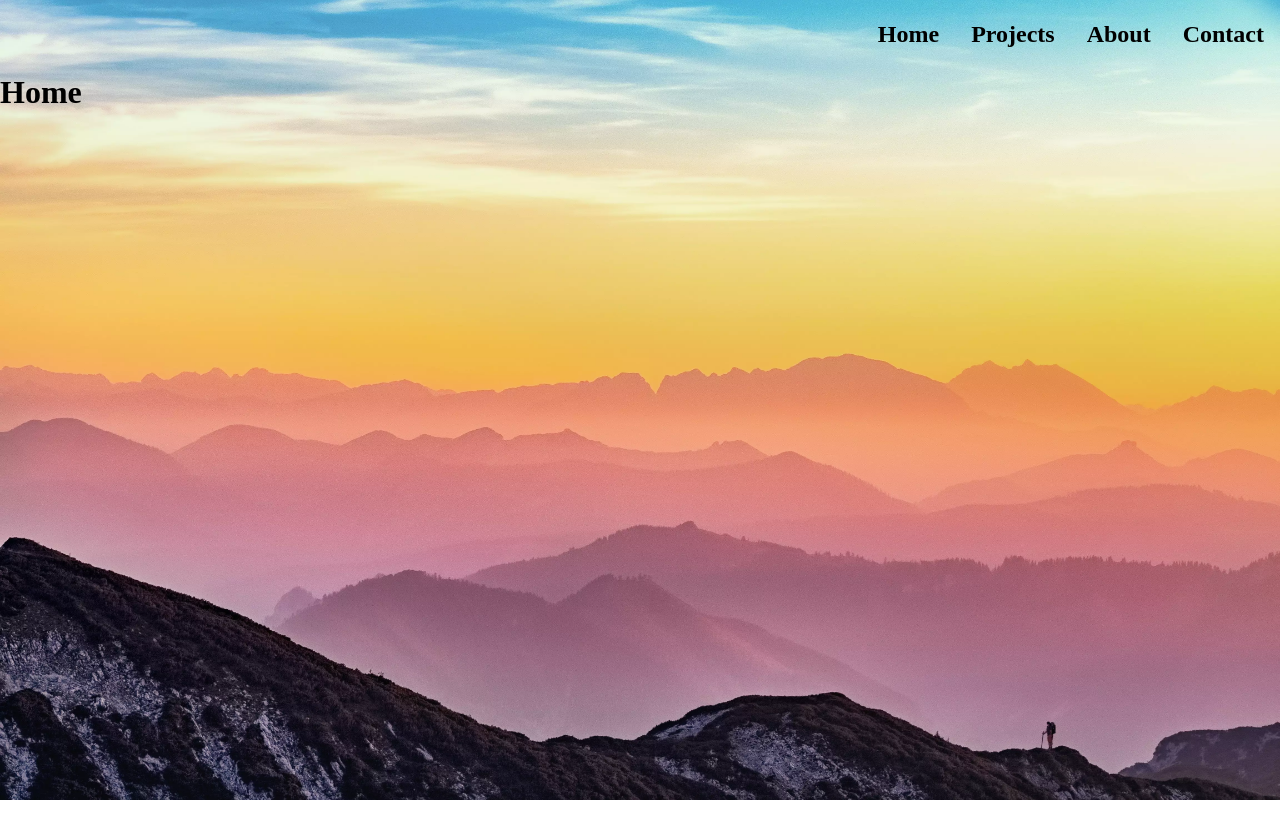
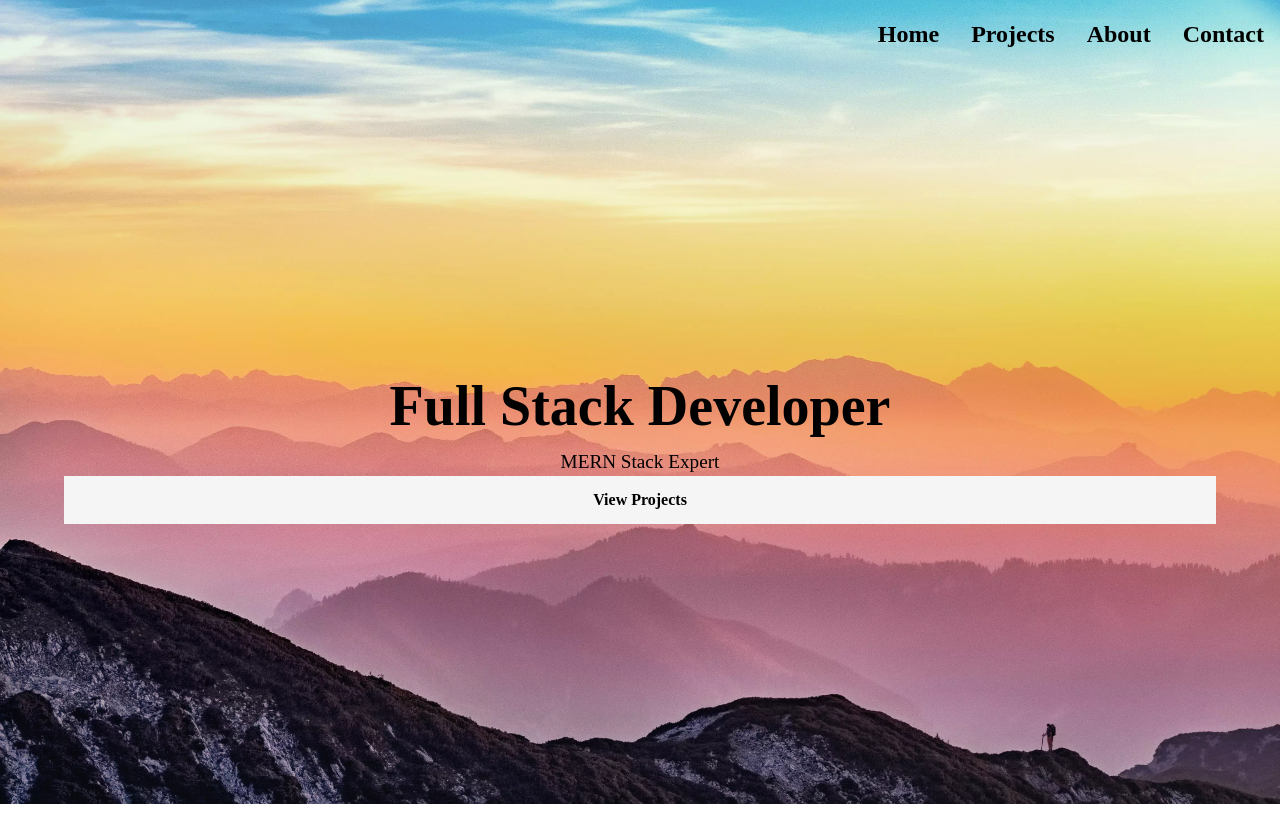
Before and after one commit to Eric-Santos/pwa-portfolio, a React (Create React App) app: page / in a window 1280 px wide. Built offline with nearby package versions, Linux system fonts and the light colour scheme; the HTML template or start-up script is replaced by a standard one.

Commit message:
added info and button to hero section

```diff
--- a/public/index.html
+++ b/public/index.html
@@ -21,7 +21,7 @@
       work correctly both with client-side routing and a non-root public URL.
       Learn how to configure a non-root public URL by running `npm run build`.
     -->
-    <title>React App</title>
+    <title>Eric Santos</title>
   </head>
   <body>
     <noscript>You need to enable JavaScript to run this app.</noscript>
--- a/src/components/Home.js
+++ b/src/components/Home.js
@@ -1,13 +1,20 @@
 import React from 'react'
 import '../styles/home.css'
+import { Link } from "react-router-dom";
 import Navbar from './Navbar'
 
 const Home = () => {
     return (
-        <main>
-            <Navbar/>
-            <h1>Home</h1>
-        </main>
-    )
+      <main>
+        <Navbar />
+        <div className="hero">
+          <h1>Full Stack Developer</h1>
+          <p>MERN Stack Expert</p>
+          <Link to="projects" className="project-link">
+            <h4>View Projects</h4>
+          </Link>
+        </div>
+      </main>
+    );
 }
 export default Home
--- a/src/components/Navbar.js
+++ b/src/components/Navbar.js
@@ -13,9 +13,9 @@ const Navbar = () => {
   return (
     <>
       <div className="icon">
-        <HiMenu size="30" onClick={handleClick}        />
+        <HiMenu size="50" onClick={handleClick} />
       </div>
-      <nav className={active ? 'active' : null}>
+      <nav className={active ? "active" : null}>
         <Link to="/" className="link">
           <h1> Home </h1>
         </Link>
--- a/src/styles/home.css
+++ b/src/styles/home.css
@@ -1,17 +1,43 @@
 main {
-  height: 100vh;
   background-image: url('../bkg-images/rain.webp');
   background-color: #cccccc;
   /* Used if the image is unavailable */
+  background-attachment: fixed;
+  background-size: cover;
+  background-color: #30d5c8;
   background-position: center;
-  /* Center the image */
   background-repeat: no-repeat;
-  /* Do not repeat the image */
-  background-size: cover;
-  /* Resize the background image to cover the entire container */
 }
 @media screen and (min-width: 960px) {
   main {
     background-image: url('../bkg-images/mountains.webp');
   }
 }
+main .hero {
+  display: flex;
+  justify-content: center;
+  align-items: center;
+  flex-flow: column;
+  height: 90vh;
+  margin: 1rem;
+}
+main .hero h1 {
+  color: black;
+  font-size: 3.5rem;
+}
+main .hero p {
+  font-size: 1.2rem;
+  color: black;
+}
+main .hero .project-link {
+  display: flex;
+  justify-content: center;
+  align-items: center;
+  width: 90vw;
+  background-color: whitesmoke;
+  height: 3rem;
+  text-decoration: none;
+}
+main .hero .project-link h4 {
+  color: black;
+}
--- a/src/styles/home.less
+++ b/src/styles/home.less
@@ -1,11 +1,41 @@
 main {
-  height: 100vh;
   background-image: url('../bkg-images/rain.webp');
   background-color: #cccccc; /* Used if the image is unavailable */
-  background-position: center; /* Center the image */
-  background-repeat: no-repeat; /* Do not repeat the image */
-  background-size: cover; /* Resize the background image to cover the entire container */
+   background-attachment: fixed;
+    background-size: cover;
+    background-color: #30d5c8;
+    background-position: center;
+    background-repeat: no-repeat;
   @media screen and (min-width:960px){
     background-image: url('../bkg-images/mountains.webp');
   }
+  .hero {
+    display: flex;
+    justify-content: center;
+    align-items: center;
+    flex-flow: column;
+    height: 90vh;
+    margin: 1rem;
+    h1 {
+      color:black;
+      font-size: 3.5rem;
+    }
+    p {
+      font-size: 1.2rem;
+      color: black;
+    }
+    .project-link {
+      display: flex;
+      justify-content: center;
+      align-items: center;
+      width: 90vw;
+      background-color: whitesmoke;
+      height: 3rem;
+      text-decoration: none;
+      h4 {
+
+        color: black;
+      }
+  }
+  }
 }
```
Also changed, not shown: public/manifest.json.
